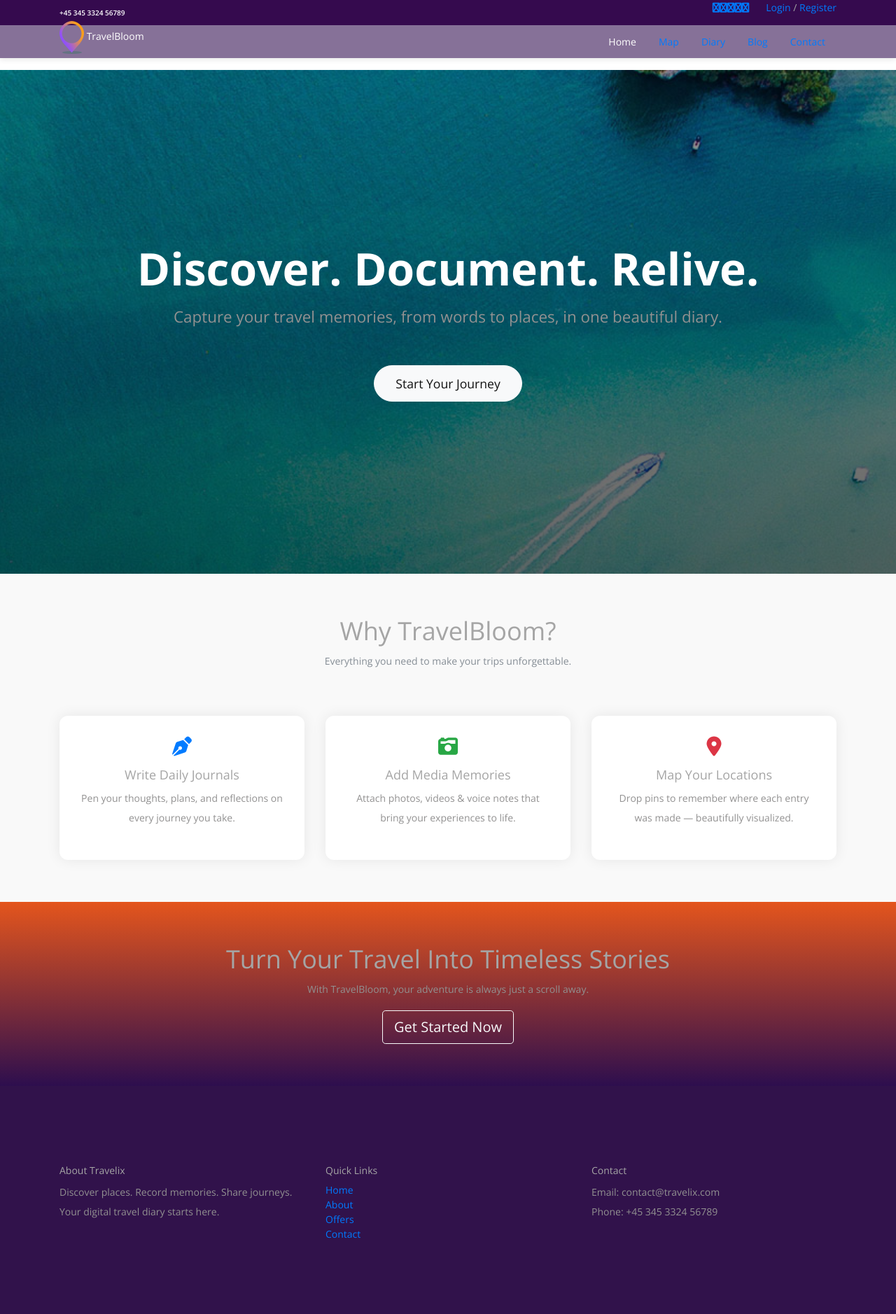
After one commit to surabhiwinner/TravelBloom, a Django app: page /diary/home/ in a window 1280 px wide. The commit adds this page. Shown: the whole page at 70% size. Run offline with Django 5.2, Linux system fonts and the light colour scheme; parts of the project's set-up code (start-up, migrations or seed data) failed here and were passed over; some libraries are stand-ins or nearby versions.

Commit message:
detail page

```diff
--- a/travelbloom/diary/forms.py
+++ b/travelbloom/diary/forms.py
@@ -28,7 +28,8 @@ class DiaryMediaForm(forms.ModelForm):
         widgets = {
             'file': forms.ClearableFileInput(attrs={
                 'class': 'form-control',
-                'required' : 'required'
+                'required' : 'required',
+                'multiple': True
             }),
             'media_type': forms.Select(attrs={
                 'class': 'form-control',
--- a/travelbloom/diary/urls.py
+++ b/travelbloom/diary/urls.py
@@ -7,4 +7,7 @@ urlpatterns = [
     path('create/', views.DiaryEntryWriteView.as_view(), name= 'create'),
     path('entries/',views.DiaryListView.as_view(), name='diary-list'),
     path('entries-detail/<str:uuid>/', views.DiaryEntryDetailView.as_view(), name='diary_detail'),
+    path('home/', views.HomeView.as_view(), name= 'home'),
+
+
 ]
--- a/travelbloom/diary/views.py
+++ b/travelbloom/diary/views.py
@@ -71,22 +71,29 @@ class DiaryListView(View):
 
         diary_entries = DiaryEntry.objects.all()
 
-        data = { 'diary_entries' : diary_entries}
+        data = { 'diary_entries' : diary_entries,
+                'page' : 'diary-page'}
 
         return render(request,'diary/entry_list_page.html',context=data)
 
 class DiaryEntryDetailView(View):
+    def get(self, request, uuid):
+        diary_entry = get_object_or_404(DiaryEntry, uuid=uuid)
+        diary_media  = diary_entry.media_files.all()  # related_name='media_files'
+        context = {
+            "diary_entry": diary_entry,
+            "diary_media": diary_media,
+            "page": "diary-page"
+        }
+        return render(request, "diary/entry_details.html", context)
+
+class HomeView(View):
+
 
     def get(self, request, *args, **kwargs):
 
-        uuid = kwargs.get('uuid')
+        data = {
+            'page' : 'home-page'
+        }
 
-        diary_entry = get_object_or_404(DiaryEntry,uuid=uuid)
-
-        diary_media = diary_entry.media_files.all()
-        diary_entry.place_name = request.POST.get('place_name')
-
-
-        data = {'diary_entry' : diary_entry,
-                'diary_media' : diary_media}
-        return render(request,'diary/entry_details.html',context=data)
+        return render(request,'diary/home.html',context=data)
--- a/travelbloom/explore/urls.py
+++ b/travelbloom/explore/urls.py
@@ -3,7 +3,7 @@ from django.urls import path
 from . import views
 
 urlpatterns = [
-    path('map/', views.map_view, name='map_page'),
+    path('map/', views.map_view, name='map'),
     # path('home/', views.HomeView.as_view(), name='home'),
     path('save-user-location/', views.save_user_location, name='save_user_location'),
 
--- a/travelbloom/explore/views.py
+++ b/travelbloom/explore/views.py
@@ -17,7 +17,10 @@ def map_view(request):
 
         places = Touristplace.objects.all()
 
-        return render(request,'explore/map.html',{'GOOGLE_MAPS_API_KEY': settings.GOOGLE_MAPS_API_KEY})
+        data = {'GOOGLE_MAPS_API_KEY': settings.GOOGLE_MAPS_API_KEY,
+                'page':'map-page'}
+
+        return render(request,'explore/map.html',context=data)
 
 @require_POST
 @csrf_protect
--- a/travelbloom/static/styles/main_styles.css
+++ b/travelbloom/static/styles/main_styles.css
@@ -788,7 +788,7 @@ section
 	width: 100%;
 	height: 100%;
 	z-index: 10;
-	background: #31124b;
+	background: #7844a3;
 }
 .home_slider
 {
@@ -2133,7 +2133,7 @@ section
 
 .copyright
 {
-	background: #1f0733;
+	background: linear-gradient(#e4551d,#8d3816);
 }
 .copyright_content
 {
--- a/travelbloom/templates/base.html
+++ b/travelbloom/templates/base.html
@@ -54,14 +54,14 @@
 						<div class="logo_container">
 							<a href="#"><img src="/static/images/logo.png" alt=""> <span class="text-white">TravelBloom</span></a>
 						</div>
-						<ul class="main_nav_list  d-flex align-items-center">
-							<li><a class="nav-link nav-item text-white " href="#">Home</a></li>
-							<li><a class="nav-link nav-item text-white " href="about.html">About</a></li>
-							<li><a class="nav-link nav-item text-white " href="offers.html">Offers</a></li>
-							<li><a class="nav-link nav-item text-white" href="blog.html">Blog</a></li>
-							<li><a class="nav-link nav-item text-white" href="contact.html">Contact</a></li>
+						<ul class="main_nav_list d-flex align-items-center">
+    <li><a class="nav-link nav-item {% if page == 'home-page' %}active text-white{% endif %}" href="{% url 'home' %}">Home</a></li>
+    <li><a class="nav-link nav-item {% if page == 'map-page' %}active text-white{% endif %}" href="{% url 'map' %}">Map</a></li>
+    <li><a class="nav-link nav-item {% if page == 'diary-page' %}active text-white{% endif %}" href="{% url 'diary-list' %}">Diary</a></li>
+    <li><a class="nav-link nav-item {% if page == 'blog-page' %}active text-white{% endif %}" href="">Blog</a></li>
+    <li><a class="nav-link nav-item {% if page == 'contact-page' %}active text-white{% endif %}" href="">Contact</a></li>
+</ul>
 
-						</ul>
 						<div class="hamburger d-lg-none">
 							<i class="fa fa-bars"></i>
 						</div>
@@ -74,7 +74,7 @@
 	{% block section %}
 	{% endblock %}
 
-	<footer class="footer mt-5">
+	<footer class="footer" style="background: -moz-linear-gradient(#e4551d, #6b3019);">
 		<div class="container">
 			<div class="row">
 				<div class="col-md-4">
--- /dev/null
+++ b/travelbloom/templates/diary/home.html
@@ -0,0 +1,135 @@
+{% extends "base.html" %}
+{% load static %}
+
+{% block section %}
+<style>
+	.hero-section {
+		background: linear-gradient(rgba(0, 0, 0, 0.4), rgba(0, 0, 0, 0.6)), url("{% static 'images/elements_background.jpg' %}") center center / cover no-repeat;
+		height: 90vh;
+		display: flex;
+		justify-content: center;
+		align-items: center;
+		color: white;
+		text-align: center;
+	}
+
+	.hero-content h1 {
+		font-size: 4rem;
+		font-weight: 700;
+		animation: fadeInDown 1s ease-in-out;
+	}
+
+	.hero-content p {
+		font-size: 1.4rem;
+		/* margin-top: 20px; */
+		animation: fadeInUp 1s ease-in-out;
+	}
+
+	.hero-content .btn {
+		margin-top: 30px;
+		padding: 12px 30px;
+		font-size: 1.1rem;
+		border-radius: 30px;
+	}
+
+	@keyframes fadeInDown {
+		from {
+			transform: translateY(-30px);
+			opacity: 0;
+		}
+		to {
+			transform: translateY(0);
+			opacity: 1;
+		}
+	}
+
+	@keyframes fadeInUp {
+		from {
+			transform: translateY(30px);
+			opacity: 0;
+		}
+		to {
+			transform: translateY(0);
+			opacity: 1;
+		}
+	}
+
+	.features-section {
+		padding: 60px 0;
+		background-color: #f9f9f9;
+	}
+
+	.feature-box {
+		text-align: center;
+		padding: 30px;
+		background: white;
+		border-radius: 12px;
+		box-shadow: 0 0 20px rgba(0, 0, 0, 0.08);
+		transition: transform 0.3s ease;
+	}
+
+	.feature-box:hover {
+		transform: translateY(-10px);
+	}
+
+	.cta-section {
+		background: -moz-linear-gradient(#e4551d,#542091);
+		/* color: white; */
+		padding: 60px 20px;
+		text-align: center;
+	}
+</style>
+
+<!-- Hero Section -->
+<div class="hero-section">
+	<div class="hero-content">
+		<h1>Discover. Document. Relive.</h1>
+		<p>Capture your travel memories, from words to places, in one beautiful diary.</p>
+		<a href="{% url 'login' %}" class="btn btn-light">Start Your Journey</a>
+	</div>
+</div>
+
+<!-- Features Section -->
+<section class="features-section">
+	<div class="container">
+		<div class="row mb-5">
+			<div class="col text-center">
+				<h2 class="fw-bold">Why TravelBloom?</h2>
+				<p class="text-muted">Everything you need to make your trips unforgettable.</p>
+			</div>
+		</div>
+		<div class="row g-4">
+			<div class="col-md-4">
+				<div class="feature-box">
+					<i class="fas fa-pen-nib fa-2x text-primary mb-3"></i>
+					<h4>Write Daily Journals</h4>
+					<p>Pen your thoughts, plans, and reflections on every journey you take.</p>
+				</div>
+			</div>
+			<div class="col-md-4">
+				<div class="feature-box">
+					<i class="fas fa-camera-retro fa-2x text-success mb-3"></i>
+					<h4>Add Media Memories</h4>
+					<p>Attach photos, videos & voice notes that bring your experiences to life.</p>
+				</div>
+			</div>
+			<div class="col-md-4">
+				<div class="feature-box">
+					<i class="fas fa-map-marker-alt fa-2x text-danger mb-3"></i>
+					<h4>Map Your Locations</h4>
+					<p>Drop pins to remember where each entry was made — beautifully visualized.</p>
+				</div>
+			</div>
+		</div>
+	</div>
+</section>
+
+<!-- Call to Action -->
+<div class="cta-section" style="background: linear-gradient(#e4551d,#2d0e4e);">
+	<div class="container">
+		<h2>Turn Your Travel Into Timeless Stories</h2>
+		<p class="">With TravelBloom, your adventure is always just a scroll away.</p>
+		<a href="{% url 'login' %}" class="btn btn-outline-light btn-lg">Get Started Now</a>
+	</div>
+</div>
+{% endblock %}
--- a/travelbloom/travelbloom/urls.py
+++ b/travelbloom/travelbloom/urls.py
@@ -26,7 +26,7 @@ urlpatterns = [
     path('admin/', admin.site.urls),
     path('explore/',include('explore.urls')),
     path('diary/',include('diary.urls')),
-    path('authentication', include('authentication.urls')),
+    path('authentication/', include('authentication.urls')),
 
 
 ]
```
Also changed, not shown: travelbloom/authentication/views.py (+39 -1 lines), travelbloom/templates/diary/entry_details.html (+58 -0 lines), travelbloom/templates/explore/home.html (deleted, +0 -97 lines), travelbloom/authentication/forms.py (line endings or trailing spaces).
